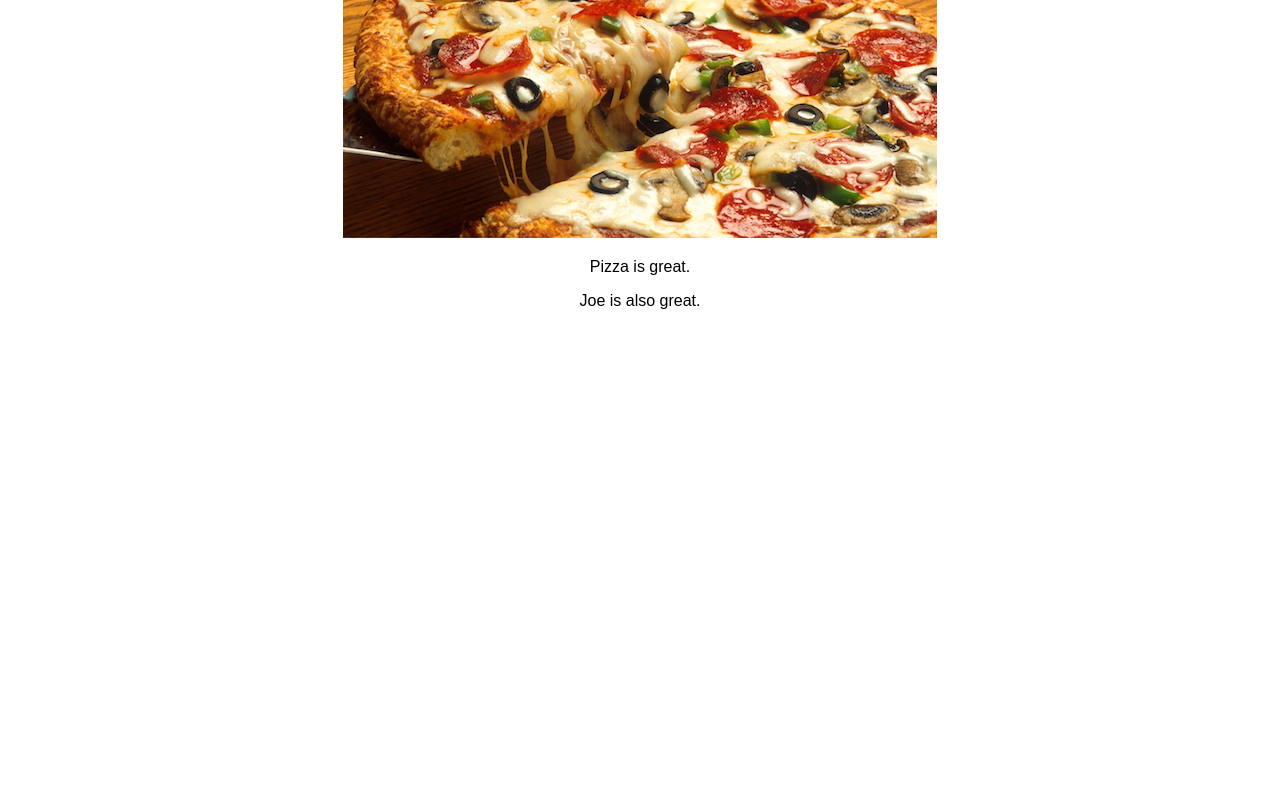
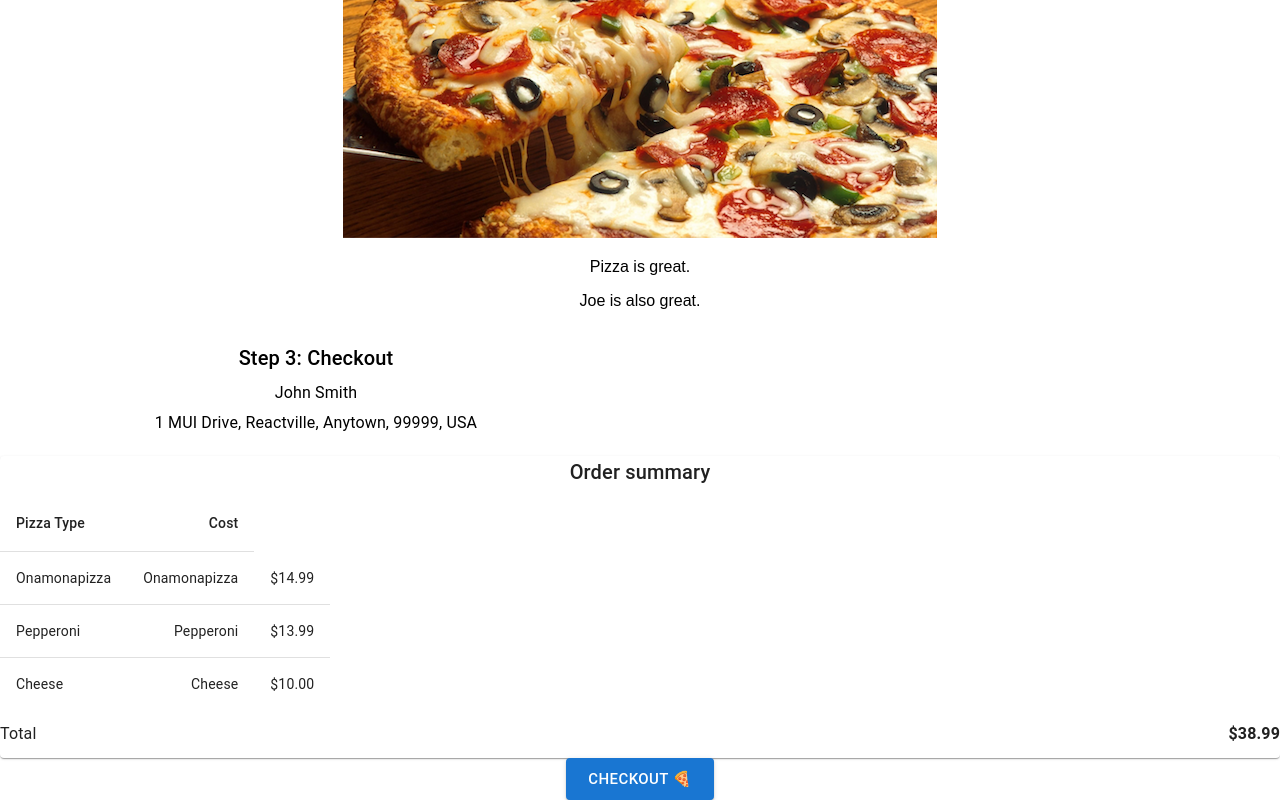
Before and after one commit to bsmrdel101/pizza-parlor, a React (Create React App) app: page / in a window 1280 px wide. Shown: the part 292-1092 px from the top of the page. Before the commit the page ends 800 px from the top, so only its background shows below. Built offline with nearby package versions, Linux system fonts and the light colour scheme.

Commit message:
Created Checkout Form

```diff
--- a/src/components/App/App.jsx
+++ b/src/components/App/App.jsx
@@ -1,6 +1,7 @@
 import React from 'react';
 import axios from 'axios';
 import './App.css';
+import Checkout from './Checkout/Checkout';
 
 function App() {
 
@@ -13,6 +14,8 @@ function App() {
       <img src='images/pizza_photo.png' />
       <p>Pizza is great.</p>
       <p> Joe is also great. </p>
+
+      <Checkout />
     </div>
   );
 }
--- /dev/null
+++ b/src/components/App/Checkout/Checkout.jsx
@@ -0,0 +1,123 @@
+import * as React from 'react';
+import Typography from '@mui/material/Typography';
+import List from '@mui/material/List';
+import ListItem from '@mui/material/ListItem';
+import ListItemText from '@mui/material/ListItemText';
+import Grid from '@mui/material/Grid';
+
+// Table
+
+import Table from '@mui/material/Table';
+import TableBody from '@mui/material/TableBody';
+import TableCell from '@mui/material/TableCell';
+import TableContainer from '@mui/material/TableContainer';
+import TableHead from '@mui/material/TableHead';
+import TableRow from '@mui/material/TableRow';
+import Paper from '@mui/material/Paper';
+import Button from '@mui/material/Button';
+
+function createData(pizzaType, cost) {
+    return { pizzaType, cost};
+  }
+
+  const rows = [
+    createData('Onamonapizza', '$14.99'),
+    createData('Pepperoni', '$13.99'),
+    createData('Cheese', '$10.00'),
+
+  ];
+
+// const products = [
+// //   {
+// //     name: 'Onamonapizza',
+// //     desc: 'A nice thing',
+// //     price: '$14.99',
+// //   },
+// //   {
+// //     name: 'Pepperoni',
+// //     desc: 'Another thing',
+// //     price: '$13.99',
+// //   },
+// //   {
+// //     name: 'Cheese',
+// //     desc: 'Something else',
+// //     price: '$10.00',
+// //   },
+
+//   { name: 'Shipping', desc: '', price: 'Free' },
+// ];
+
+const addresses = ['1 MUI Drive', 'Reactville', 'Anytown', '99999', 'USA'];
+
+function Checkout() {
+
+
+        return (
+            <React.Fragment>
+            <Grid container spacing={2}>
+                <Grid item xs={12} sm={6}>
+                <Typography variant="h6" gutterBottom sx={{ mt: 2 }}>
+                    Step 3: Checkout
+                </Typography>
+                <Typography gutterBottom>John Smith</Typography>
+                <Typography gutterBottom>{addresses.join(', ')}</Typography>
+                </Grid>
+                <Grid item container direction="column" xs={10} sm={9}>
+                </Grid>
+            </Grid>
+            <TableContainer component={Paper}>
+            <Table sx={{ minWidth: 650 }} aria-label="simple table">
+            <Typography variant="h6" gutterBottom>
+                Order summary
+            </Typography>
+            <List disablePadding>
+            <TableHead>
+            <TableRow>
+                {/* {products.map((product) => ( */}
+                                          <TableCell>Pizza Type</TableCell>
+                                          <TableCell align="right">Cost</TableCell>
+                                         {/* <ListItem key={product.name} sx={{ py: 1, px: 0 }}> */}
+                    {/* {/* <ListItemText primary={product.name} secondary={product.desc} />
+                    <Typography variant="body2">{product.price}</Typography>
+                </ListItem>
+                ))} */}
+
+
+                 </TableRow>
+                </TableHead>
+
+                <TableBody>
+                    {rows.map((row) => (
+                      <TableRow
+                        key={row.pizzaType}
+                        sx={{ '&:last-child td, &:last-child th': { border: 0 } }}
+                      >
+                        <TableCell component="th" scope="row">
+                          {row.pizzaType}
+                        </TableCell>
+                        <TableCell align="right">{row.pizzaType}</TableCell>
+                        <TableCell align="right">{row.cost}</TableCell>
+                      </TableRow>
+                    ))}
+                  </TableBody>
+
+
+                        <ListItem sx={{ py: 1, px: 0 }}>
+                        <ListItemText primary="Total" />
+                        <Typography variant="subtitle1" sx={{ fontWeight: 700 }}>
+                            $38.99
+                        </Typography>
+                        </ListItem>
+
+            </List>
+            </Table>
+            </TableContainer>
+            <Button variant="contained" size="large">Checkout 🍕</Button>
+            </React.Fragment>
+        );
+
+
+
+}
+
+export default Checkout;
```
Also changed, not shown: src/components/App/Checkout/table.jsx (added, +48 -0 lines).
